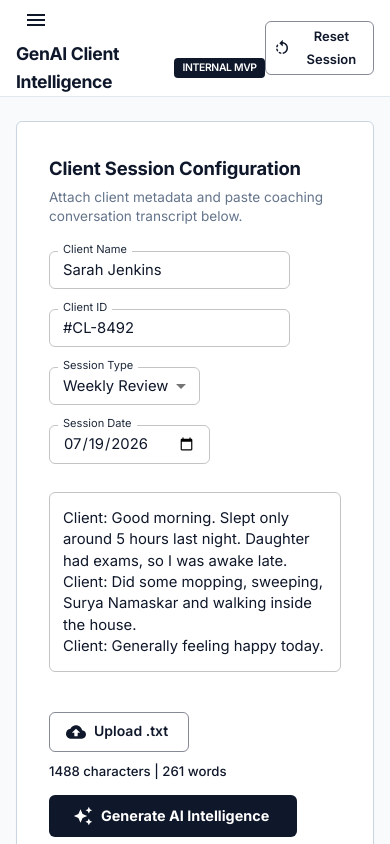
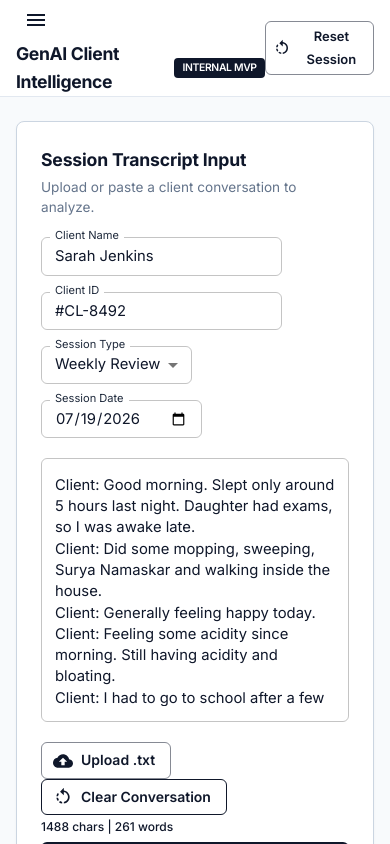
Before and after one commit to sourodeepsaha2/fume, a React (Vite) app in the folder frontend/: page / in a window 390 px wide. Shown: the top 844 px of the page. Built offline with nearby package versions, Linux system fonts and the light colour scheme.

Commit message:
Redesign application into responsive two-panel layout using MUI Grid and Cards

```diff
--- a/frontend/src/App.jsx
+++ b/frontend/src/App.jsx
@@ -180,10 +180,9 @@ const theme = createTheme({
       styleOverrides: {
         root: {
           background: '#ffffff',
-          border: '1px solid #e2e8f0',
-          boxShadow: '0 1px 2px 0 rgba(0, 0, 0, 0.03)',
-          borderRadius: 6,
-          transition: 'border-color 0.15s ease',
+          border: '1px solid #cbd5e1',
+          boxShadow: '0 1px 3px 0 rgba(0, 0, 0, 0.04)',
+          borderRadius: 8,
         },
       },
     },
@@ -237,7 +236,6 @@ function App() {
 
   // UI & Layout States
   const [activeTab, setActiveTab] = useState(0);
-  const [dualPaneView, setDualPaneView] = useState(false);
   const [mobileDrawerOpen, setMobileDrawerOpen] = useState(false);
 
   // Human Review & Editing States
@@ -265,9 +263,7 @@ function App() {
       sessionDate: sample.sessionDate
     });
     setError('');
-    setResult(null);
-    setIsEditing(false);
-    triggerSnackbar(`Loaded session preset for ${sample.clientName}`, 'info');
+    triggerSnackbar(`Loaded transcript for ${sample.clientName}. Report remains visible.`, 'info');
   };
 
   const handleFileUpload = (e) => {
@@ -286,12 +282,24 @@ function App() {
     const reader = new FileReader();
     reader.onload = (event) => {
       setConversationText(event.target.result);
-      triggerSnackbar(`File "${file.name}" uploaded successfully`, 'success');
+      triggerSnackbar(`Loaded file "${file.name}".`, 'success');
     };
     reader.readAsText(file);
   };
 
-  const handleClear = () => {
+  // Clear Conversation text without deleting generated report
+  const handleClearConversation = () => {
+    setConversationText('');
+    setFileName('');
+    setError('');
+    if (fileInputRef.current) {
+      fileInputRef.current.value = '';
+    }
+    triggerSnackbar('Conversation text cleared.', 'info');
+  };
+
+  // Full reset workspace (including report)
+  const handleResetSession = () => {
     setConversationText('');
     setFileName('');
     setError('');
@@ -300,6 +308,7 @@ function App() {
     if (fileInputRef.current) {
       fileInputRef.current.value = '';
     }
+    triggerSnackbar('Session reset completely.', 'info');
   };
 
   const triggerSnackbar = (msg, severity = 'info') => {
@@ -309,18 +318,16 @@ function App() {
   };
 
   const handleAnalyze = async () => {
-    if (loading) return; // Prevent duplicate requests
+    if (loading) return;
 
     if (!conversationText.trim()) {
-      setError('Please paste a coaching transcript or select a sample session.');
+      setError('Please paste a coaching transcript or upload a .txt file.');
       triggerSnackbar('Transcript text cannot be empty.', 'error');
       return;
     }
 
     setLoading(true);
     setError('');
-    setResult(null);
-    setIsEditing(false);
 
     try {
       const apiUrl = import.meta.env.VITE_API_URL || 'http://localhost:5001';
@@ -342,19 +349,13 @@ function App() {
           if (errData && errData.error) {
             errMsg = errData.error;
           }
-        } catch (e) {
-          // Ignore json parse error
-        }
+        } catch (e) {}
         throw new Error(errMsg);
       }
 
       const data = await response.json();
       setResult(data);
-      triggerSnackbar('Client intelligence generated successfully!', 'success');
-
-      setTimeout(() => {
-        resultRef.current?.scrollIntoView({ behavior: 'smooth', block: 'start' });
-      }, 100);
+      triggerSnackbar('Client intelligence report generated!', 'success');
     } catch (err) {
       console.error(err);
       let errMsg = 'An unexpected server error occurred.';
@@ -616,7 +617,7 @@ function App() {
         <Box component="main" sx={{ flexGrow: 1, display: 'flex', flexDirection: 'column', minWidth: 0 }}>
 
           {/* Top Application Header Bar */}
-          <AppBar position="sticky" elevation={0} sx={{ bgcolor: '#ffffff', borderBottom: '1px solid #e2e8f0', color: '#0f172a' }}>
+          <AppBar position="sticky" elevation={0} sx={{ bgcolor: '#ffffff', borderBottom: '1px solid #e2e8f0', color: '#0f172a', zIndex: 1100 }}>
             <Toolbar sx={{ justifyContent: 'space-between' }}>
               <Box display="flex" alignItems="center" gap={1.5}>
                 <IconButton color="inherit" onClick={() => setMobileDrawerOpen(true)} sx={{ display: { md: 'none' } }}>
@@ -628,40 +629,42 @@ function App() {
                 </Typography>
               </Box>
 
-              <Box display="flex" alignItems="center" sx={{ gap: 2.5, flexWrap: 'wrap' }}>
+              <Box display="flex" alignItems="center" sx={{ gap: 2, flexWrap: 'wrap' }}>
                 <Chip
                   icon={<AuditIcon fontSize="small" />}
                   label={`Audit Queue: ${auditHistory.length} Reviewed`}
                   variant="outlined"
                   size="small"
-                  sx={{ display: { xs: 'none', sm: 'inline-flex' }, mr: 2 }}
+                  sx={{ display: { xs: 'none', sm: 'inline-flex' }, mr: 1.5 }}
                 />
-                <Button variant="outlined" size="small" onClick={handleClear} startIcon={<ResetIcon fontSize="small" />}>
+                <Button variant="outlined" size="small" onClick={handleResetSession} startIcon={<ResetIcon fontSize="small" />}>
                   Reset Session
                 </Button>
               </Box>
             </Toolbar>
           </AppBar>
 
-          <Container maxWidth="xl" sx={{ mt: 3, mb: 8, px: { xs: 2, md: 4 } }}>
+          {/* TWO-PANEL RESPONSIVE CONTAINER */}
+          <Container maxWidth="xl" sx={{ mt: 3, mb: 8, px: { xs: 2, md: 3 } }}>
+            <Grid container spacing={3}>
 
-            {/* Session Metadata & Input Card */}
-            <Card sx={{ mb: 4, border: '1px solid #cbd5e1' }}>
-              <CardContent sx={{ p: 4 }}>
+              {/* LEFT PANEL: Upload & Conversation Input */}
+              <Grid item xs={12} lg={5}>
+                <Card sx={{ border: '1px solid #cbd5e1', position: { lg: 'sticky' }, top: { lg: 84 } }}>
+                  <CardContent sx={{ p: 3 }}>
 
-                {/* Header & Subtitle */}
-                <Box sx={{ mb: 3 }}>
-                  <Typography variant="h6" sx={{ fontSize: '1.15rem', fontWeight: 700, color: '#0f172a', mb: 0.5 }}>
-                    Client Session Configuration
+                    <Box sx={{ mb: 2.5 }}>
+                      <Typography variant="h6" sx={{ fontSize: '1.1rem', fontWeight: 700, color: '#0f172a', mb: 0.5 }}>
+                        Session Transcript Input
                       </Typography>
                       <Typography variant="body2" color="text.secondary">
-                    Attach client metadata and paste coaching conversation transcript below.
+                        Upload or paste a client conversation to analyze.
                       </Typography>
                     </Box>
 
-                {/* Metadata Fields Row */}
-                <Grid container spacing={2.5} sx={{ mb: 3.5 }}>
-                  <Grid item xs={12} sm={3}>
+                    {/* Metadata Grid */}
+                    <Grid container spacing={2} sx={{ mb: 2.5 }}>
+                      <Grid item xs={12} sm={6}>
                         <TextField
                           fullWidth
                           size="small"
@@ -670,7 +673,7 @@ function App() {
                           onChange={(e) => setClientMetadata({ ...clientMetadata, clientName: e.target.value })}
                         />
                       </Grid>
-                  <Grid item xs={12} sm={3}>
+                      <Grid item xs={12} sm={6}>
                         <TextField
                           fullWidth
                           size="small"
@@ -679,7 +682,7 @@ function App() {
                           onChange={(e) => setClientMetadata({ ...clientMetadata, clientId: e.target.value })}
                         />
                       </Grid>
-                  <Grid item xs={12} sm={3}>
+                      <Grid item xs={12} sm={6}>
                         <FormControl fullWidth size="small">
                           <InputLabel>Session Type</InputLabel>
                           <Select
@@ -694,7 +697,7 @@ function App() {
                           </Select>
                         </FormControl>
                       </Grid>
-                  <Grid item xs={12} sm={3}>
+                      <Grid item xs={12} sm={6}>
                         <TextField
                           fullWidth
                           size="small"
@@ -708,79 +711,86 @@ function App() {
                     </Grid>
 
                     {error && (
-                  <Alert severity="error" sx={{ mb: 3, borderRadius: 1 }} onClose={() => setError('')}>
+                      <Alert severity="error" sx={{ mb: 2.5, borderRadius: 1 }} onClose={() => setError('')}>
                         {error}
                       </Alert>
                     )}
 
-                {/* Transcript Input Area */}
+                    {/* Large Conversation Textarea */}
                     <TextField
                       fullWidth
                       multiline
-                  rows={7}
+                      rows={11}
                       variant="outlined"
                       placeholder="Paste client-coach conversation transcript here..."
                       value={conversationText}
                       onChange={(e) => setConversationText(e.target.value)}
-                  sx={{ mb: 3 }}
+                      sx={{ mb: 2.5 }}
                     />
 
-                {/* Toolbar Controls */}
-                <Box
-                  display="flex"
-                  flexDirection={{ xs: 'column', sm: 'row' }}
-                  justifyContent="space-between"
-                  alignItems={{ xs: 'flex-start', sm: 'center' }}
-                  sx={{ gap: 3, pt: 1, mt: 1 }}
-                >
-                  <Box display="flex" alignItems="center" flexWrap="wrap" sx={{ gap: 2.5, rowGap: 2 }}>
+                    {/* Left Panel Actions */}
+                    <Box display="flex" flexDirection="column" gap={2}>
+
+                      {/* Upload & Clear Row */}
+                      <Box display="flex" justifyContent="space-between" alignItems="center" flexWrap="wrap" gap={1.5}>
+                        <Box display="flex" alignItems="center" gap={1.5} flexWrap="wrap">
                           <input
                             type="file"
                             accept=".txt"
                             style={{ display: 'none' }}
-                      id="contained-button-file"
+                            id="left-panel-upload-file"
                             ref={fileInputRef}
                             onChange={handleFileUpload}
                           />
-                    <label htmlFor="contained-button-file" style={{ marginRight: '16px', marginBottom: '8px', display: 'inline-block' }}>
-                      <Button variant="outlined" component="span" startIcon={<CloudUploadIcon />} size="medium" sx={{ px: 2.5, py: 0.85 }}>
+                          <label htmlFor="left-panel-upload-file" style={{ marginRight: '8px', display: 'inline-block' }}>
+                            <Button variant="outlined" component="span" startIcon={<CloudUploadIcon />} size="medium">
                               Upload .txt
                             </Button>
                           </label>
-                    {fileName && <Chip icon={<FileIcon fontSize="small" />} label={fileName} onDelete={handleClear} size="small" variant="outlined" sx={{ mr: 2, mb: 1 }} />}
-                    <Typography variant="caption" color="text.secondary" sx={{ fontWeight: 500, fontSize: '0.825rem', whiteSpace: 'nowrap', mb: 1 }}>
-                      {conversationText ? `${conversationText.length} characters | ${conversationText.split(/\s+/).filter(Boolean).length} words` : 'Empty transcript'}
+                          <Button variant="outlined" color="inherit" size="medium" startIcon={<ResetIcon />} onClick={handleClearConversation}>
+                            Clear Conversation
+                          </Button>
+                        </Box>
+
+                        <Typography variant="caption" color="text.secondary" sx={{ fontWeight: 500 }}>
+                          {conversationText ? `${conversationText.length} chars | ${conversationText.split(/\s+/).filter(Boolean).length} words` : 'Empty transcript'}
                         </Typography>
                       </Box>
 
+                      {/* Primary Generate Intelligence Button */}
                       <Button
+                        fullWidth
                         variant="contained"
+                        size="large"
                         onClick={handleAnalyze}
                         disabled={loading}
-                    startIcon={loading ? <CircularProgress size={16} color="inherit" /> : <AutoAwesomeIcon fontSize="small" />}
-                    sx={{ px: 3.5, py: 1.1, fontSize: '0.9rem', fontWeight: 700, whiteSpace: 'nowrap', mt: { xs: 1.5, sm: 0 } }}
+                        startIcon={loading ? <CircularProgress size={18} color="inherit" /> : <AutoAwesomeIcon />}
+                        sx={{ py: 1.3, fontSize: '0.95rem', fontWeight: 700, mt: 0.5 }}
                       >
-                    {loading ? 'Analyzing...' : 'Generate AI Intelligence'}
+                        {loading ? 'Analyzing Conversation...' : 'Generate Intelligence'}
                       </Button>
                     </Box>
+
                   </CardContent>
                 </Card>
+              </Grid>
 
-            {/* Loading Indicator */}
+              {/* RIGHT PANEL: Generated Client Intelligence Report */}
+              <Grid item xs={12} lg={7}>
+
                 {loading && (
-              <Paper sx={{ p: 5, textAlign: 'center', borderRadius: 2, bgcolor: '#ffffff', mb: 4 }}>
-                <CircularProgress color="primary" size={36} sx={{ mb: 2 }} />
-                <Typography variant="subtitle1" sx={{ fontWeight: 700 }}>
-                  Analyzing conversation...
+                  <Paper sx={{ p: 6, textAlign: 'center', borderRadius: 2, bgcolor: '#ffffff', mb: 3, border: '1px solid #cbd5e1' }}>
+                    <CircularProgress color="primary" size={38} sx={{ mb: 2 }} />
+                    <Typography variant="h6" sx={{ fontWeight: 700 }}>
+                      Generating Client Intelligence...
                     </Typography>
-                <Typography variant="body2" color="text.secondary">
+                    <Typography variant="body2" color="text.secondary" sx={{ mt: 1 }}>
                       Parsing health metrics, evaluating compliance, and verifying supporting quotes against transcript.
                     </Typography>
                   </Paper>
                 )}
 
-            {/* Structured Clinical Intelligence Results Workspace */}
-            {result && (() => {
+                {result ? (() => {
                   const cardConfigs = [
                     { key: 'nutrition', title: 'Nutrition & Diet', category: 'vitals' },
                     { key: 'exercise', title: 'Exercise & Workouts', category: 'vitals' },
@@ -799,7 +809,6 @@ function App() {
                   const summaryData = result.weekly_summary || { summary: null, classification: 'Missing Information', confidence: null, evidence: null };
                   const evidenceData = result.supporting_evidence || { summary: null, classification: 'Missing Information', confidence: null, evidence: null };
 
-              // Helper calculations for overall triage status
                   const getOverallHealthStatus = () => {
                     const hasRisk = result.risk_flags && result.risk_flags.summary && result.risk_flags.classification !== 'Missing Information';
                     const hasSymptoms = result.symptoms && result.symptoms.summary && result.symptoms.classification !== 'Missing Information';
@@ -834,9 +843,9 @@ function App() {
                   return (
                     <Box ref={resultRef}>
 
-                  {/* Results Header Toolbar */}
+                      {/* Report Header Toolbar */}
                       <Paper sx={{ p: 2.5, mb: 3, border: '1px solid #cbd5e1', bgcolor: '#ffffff' }}>
-                    <Box display="flex" flexDirection={{ xs: 'column', md: 'row' }} justifyContent="space-between" alignItems={{ md: 'center' }} gap={2}>
+                        <Box display="flex" flexDirection={{ xs: 'column', sm: 'row' }} justifyContent="space-between" alignItems={{ sm: 'center' }} gap={2}>
                           <Box>
                             <Box display="flex" alignItems="center" gap={1.5} flexWrap="wrap">
                               <Typography variant="h6" sx={{ fontWeight: 700, fontSize: '1.15rem' }}>
@@ -851,19 +860,8 @@ function App() {
                             </Typography>
                           </Box>
 
-                      {/* Header Actions & Dual Pane Switch */}
+                          {/* Export Actions */}
                           <Box display="flex" alignItems="center" gap={1.5} flexWrap="wrap">
-                        <FormControlLabel
-                          control={
-                            <Switch
-                              checked={dualPaneView}
-                              onChange={(e) => setDualPaneView(e.target.checked)}
-                              color="primary"
-                              size="small"
-                            />
-                          }
-                          label={<Typography variant="body2" sx={{ fontWeight: 600 }}>Split View (Side-by-Side)</Typography>}
-                        />
                             <Button variant="outlined" size="small" startIcon={<CopyIcon />} onClick={handleCopyToEhr}>
                               Copy to EHR Notes
                             </Button>
@@ -909,8 +907,8 @@ function App() {
                       </Grid>
 
                       {/* Human Review Audit Panel */}
-                  <Paper sx={{ p: 2.5, mb: 4, border: '1px solid #0f172a', bgcolor: '#f8fafc' }}>
-                    <Box display="flex" flexDirection={{ xs: 'column', md: 'row' }} justifyContent="space-between" alignItems={{ md: 'center' }} gap={2}>
+                      <Paper sx={{ p: 2.5, mb: 3, border: '1px solid #0f172a', bgcolor: '#f8fafc' }}>
+                        <Box display="flex" flexDirection={{ xs: 'column', sm: 'row' }} justifyContent="space-between" alignItems={{ sm: 'center' }} gap={2}>
                           <Box>
                             <Typography variant="subtitle2" sx={{ fontWeight: 700, display: 'flex', alignItems: 'center', gap: 1 }}>
                               <AuditIcon fontSize="small" /> Human Clinical Audit Sign-Off
@@ -921,7 +919,7 @@ function App() {
                           </Box>
 
                           {/* Action Buttons */}
-                      <Box display="flex" gap={2} alignItems="center" flexWrap="wrap">
+                          <Box display="flex" gap={1.5} alignItems="center" flexWrap="wrap">
                             {isEditing ? (
                               <>
                                 <Button variant="contained" size="small" color="primary" onClick={handleSaveEdit}>
@@ -943,10 +941,10 @@ function App() {
                                   Approve
                                 </Button>
                                 <Button variant="outlined" size="small" startIcon={<EditIcon />} onClick={handleStartEdit}>
-                              Edit Summaries
+                                  Edit
                                 </Button>
                                 <Button variant="outlined" size="small" color="error" startIcon={<RejectIcon />} onClick={handleReject}>
-                              Reject / Revise
+                                  Reject
                                 </Button>
                               </>
                             )}
@@ -972,43 +970,6 @@ function App() {
                         )}
                       </Paper>
 
-                  {/* Dual Pane Layout (Side-by-Side Split View) OR Standard Tabs View */}
-                  <Grid container spacing={3}>
-
-                    {/* Left Split Pane: Raw Transcript text (Only when Dual Pane View is ON) */}
-                    {dualPaneView && (
-                      <Grid item xs={12} lg={5}>
-                        <Paper sx={{ p: 2.5, height: '100%', border: '1px solid #cbd5e1', bgcolor: '#ffffff', display: 'flex', flexDirection: 'column' }}>
-                          <Typography variant="subtitle2" sx={{ fontWeight: 700, mb: 1, display: 'flex', alignItems: 'center', gap: 1 }}>
-                            <AssignmentIcon fontSize="small" /> Raw Conversation Transcript
-                          </Typography>
-                          <Typography variant="caption" color="text.secondary" sx={{ mb: 2 }}>
-                            Compare AI evidence quotes against the source transcript side-by-side.
-                          </Typography>
-                          <Box
-                            sx={{
-                              p: 2,
-                              bgcolor: '#f1f5f9',
-                              borderRadius: 1,
-                              border: '1px solid #e2e8f0',
-                              fontFamily: 'monospace',
-                              fontSize: '0.825rem',
-                              lineHeight: 1.6,
-                              whiteSpace: 'pre-wrap',
-                              overflowY: 'auto',
-                              maxHeight: 700,
-                              flexGrow: 1
-                            }}
-                          >
-                            {conversationText}
-                          </Box>
-                        </Paper>
-                      </Grid>
-                    )}
-
-                    {/* Right Split Pane: Categorized Intelligence Cards */}
-                    <Grid item xs={12} lg={dualPaneView ? 7 : 12}>
-
                       {/* Workspace Navigation Tabs */}
                       <Box sx={{ borderBottom: 1, borderColor: 'divider', mb: 3 }}>
                         <Tabs value={activeTab} onChange={(e, val) => setActiveTab(val)} indicatorColor="primary" textColor="primary">
@@ -1021,8 +982,7 @@ function App() {
 
                       {/* Tab 0: Executive & Risk */}
                       {(activeTab === 0 || activeTab === 3) && (
-                        <Grid container spacing={3} sx={{ mb: 3 }}>
-                          {/* Weekly Summary Card */}
+                        <Grid container spacing={2.5} sx={{ mb: 3 }}>
                           <Grid item xs={12}>
                             <Card sx={{ border: '1px solid #0f172a' }}>
                               <CardContent sx={{ p: 3 }}>
@@ -1065,7 +1025,7 @@ function App() {
                       )}
 
                       {/* Filtered Metric Cards based on Tab Selection */}
-                      <Grid container spacing={3}>
+                      <Grid container spacing={2.5}>
                         {cardConfigs
                           .filter(cfg => {
                             if (activeTab === 3) return true;
@@ -1079,7 +1039,7 @@ function App() {
                             const hasData = data.summary !== null && data.classification !== 'Missing Information';
 
                             return (
-                              <Grid item xs={12} md={dualPaneView ? 12 : 6} key={config.key}>
+                              <Grid item xs={12} sm={6} key={config.key}>
                                 <Card sx={{ height: '100%', display: 'flex', flexDirection: 'column' }}>
                                   <CardContent sx={{ p: 2.5, display: 'flex', flexDirection: 'column', height: '100%' }}>
 
@@ -1129,7 +1089,7 @@ function App() {
                           })}
                       </Grid>
 
-                      {/* Supporting Evidence Accordion (Tab 2 or Tab 3) */}
+                      {/* Supporting Evidence Accordion */}
                       {(activeTab === 2 || activeTab === 3) && (
                         <Box mt={3}>
                           <Accordion sx={{ border: '1px solid #e2e8f0', boxShadow: 'none', borderRadius: '6px !important' }}>
@@ -1169,13 +1129,23 @@ function App() {
                         </Box>
                       )}
 
-                    </Grid>
+                    </Box>
+                  );
+                })() : (
+                  /* Placeholder State when no report exists yet */
+                  <Card sx={{ border: '1px solid #cbd5e1', p: 6, textAlign: 'center', bgcolor: '#ffffff', minHeight: 450, display: 'flex', flexDirection: 'column', justifyContent: 'center', alignItems: 'center' }}>
+                    <ClinicalIcon sx={{ fontSize: 48, color: '#94a3b8', mb: 2 }} />
+                    <Typography variant="h6" sx={{ fontWeight: 700, mb: 1, color: '#0f172a' }}>
+                      No Intelligence Report Generated Yet
+                    </Typography>
+                    <Typography variant="body2" color="text.secondary" sx={{ maxWidth: 420 }}>
+                      Upload a <strong>.txt</strong> file or select a sample session on the left panel, then click <strong>Generate Intelligence</strong> to build the structured report.
+                    </Typography>
+                  </Card>
+                )}
               </Grid>
 
-                </Box>
-              );
-            })()}
-
+            </Grid>
           </Container>
         </Box>
       </Box>
```
Lines whose indentation alone changed are shown as unchanged.
